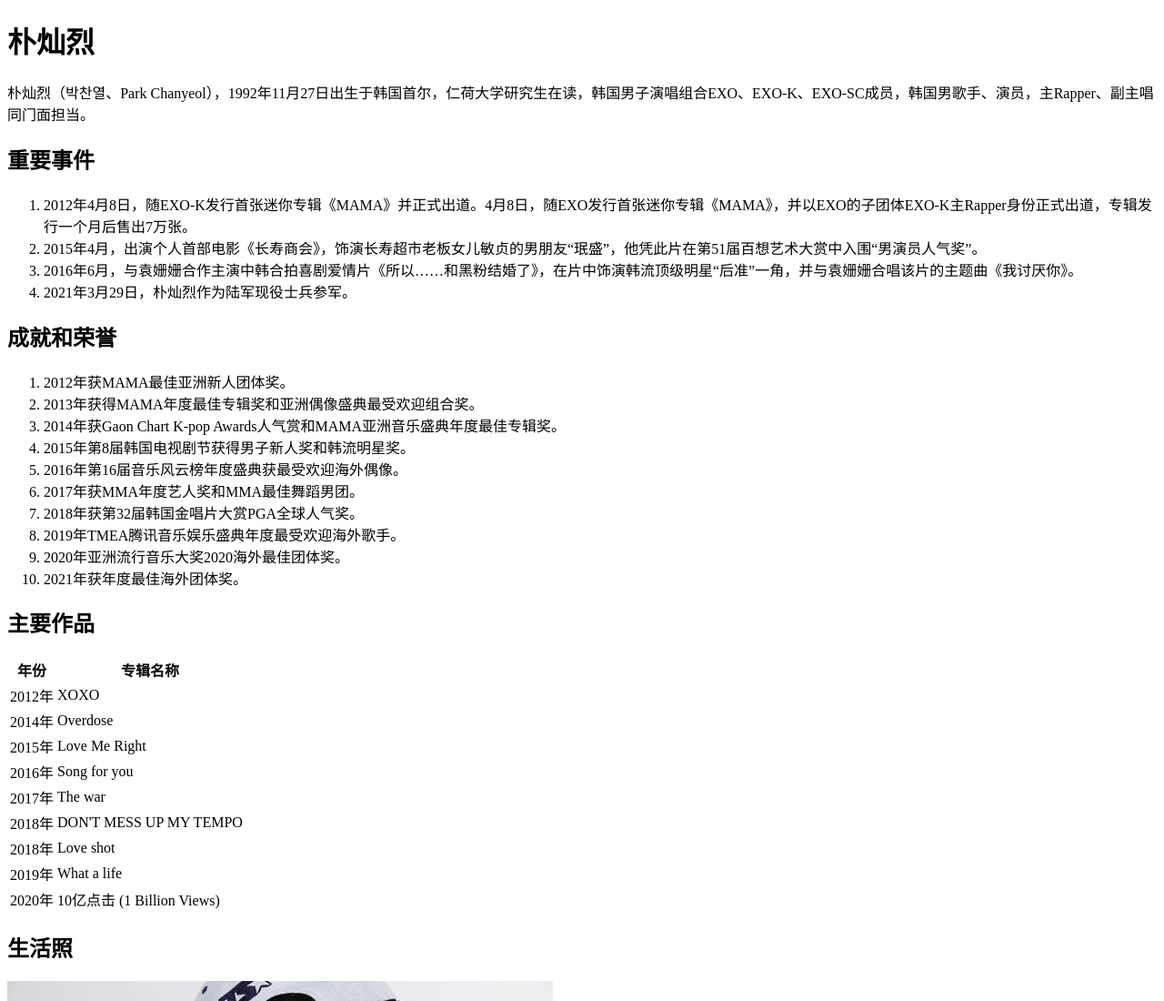
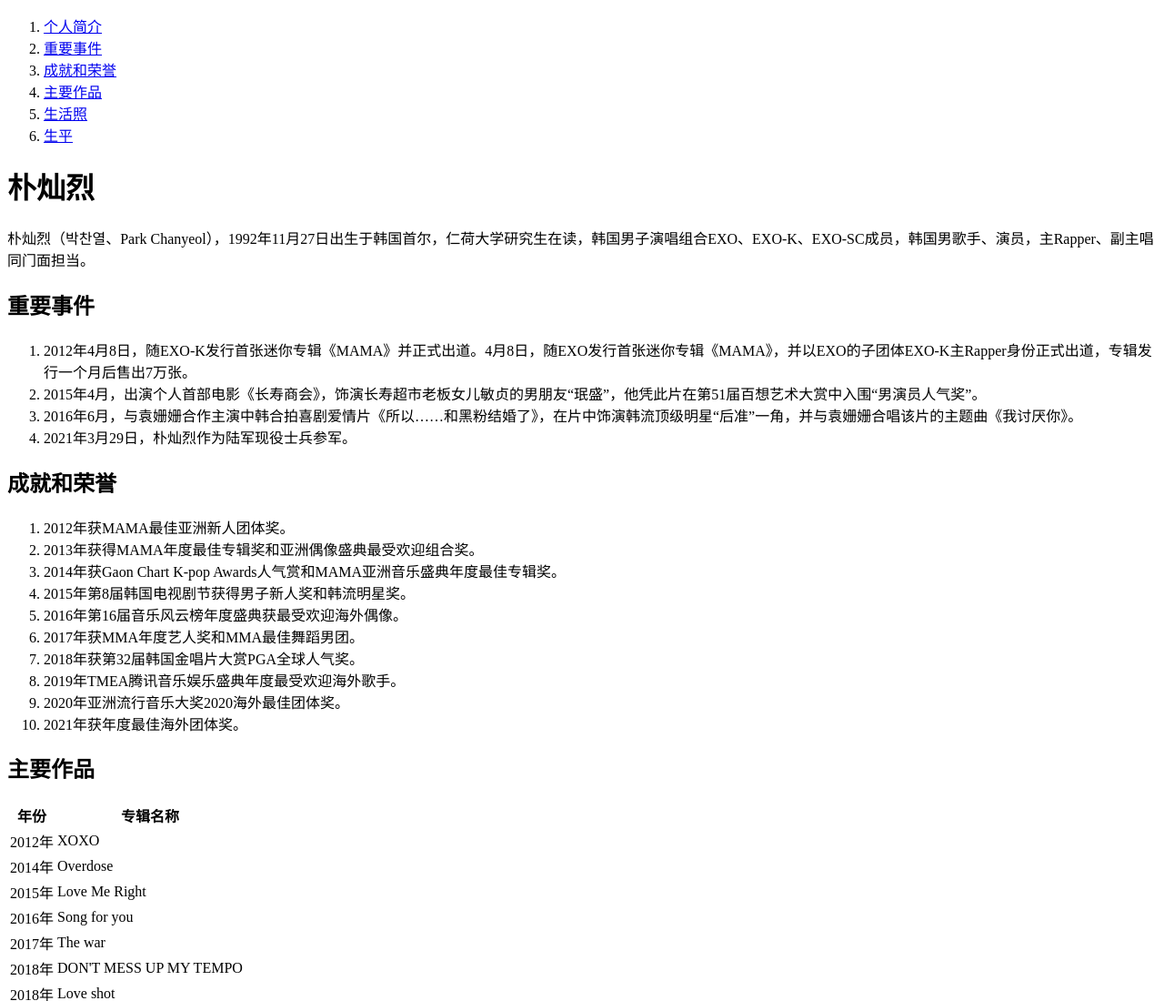
Before and after one commit to Yinjtcflm/HTML-Parkchanyrol, a plain HTML site: page index.html in a window 1280 px wide. Shown: the top 1100 px of the page at 91% size. Drawn offline with Linux system fonts and the light colour scheme.

Commit message:
添加目录

```diff
--- a/index.html
+++ b/index.html
@@ -12,11 +12,22 @@
     </style>
 </head>
 <body>
-    <h1>朴灿烈</h1>
+    <nav>
+        <ol>
+            <li><a href="#Park">个人简介</a></li>
+            <li><a href="#events">重要事件</a></li>
+            <li><a href="#awards">成就和荣誉</a></li>
+            <li><a href="#works">主要作品</a></li>
+            <li><a href="#pictures">生活照</a></li>
+            <li><a href="#life">生平</a></li>
+        </ol>
+    </nav>
+
+    <h1 id="Park">朴灿烈</h1>
     <p>
         朴灿烈（박찬열、Park Chanyeol），1992年11月27日出生于韩国首尔，仁荷大学研究生在读，韩国男子演唱组合EXO、EXO-K、EXO-SC成员，韩国男歌手、演员，主Rapper、副主唱同门面担当。
     </p>
-    <h2>重要事件</h2>
+    <h2 id="events">重要事件</h2>
     <ol>
         <li>2012年4月8日，随EXO-K发行首张迷你专辑《MAMA》并正式出道。4月8日，随EXO发行首张迷你专辑《MAMA》，并以EXO的子团体EXO-K主Rapper身份正式出道，专辑发行一个月后售出7万张。</li>
         <li>2015年4月，出演个人首部电影《长寿商会》，饰演长寿超市老板女儿敏贞的男朋友“珉盛”，他凭此片在第51届百想艺术大赏中入围“男演员人气奖”。</li>
@@ -25,7 +36,7 @@
 
 
     </ol>
-    <h2>成就和荣誉</h2>
+    <h2 id="awards">成就和荣誉</h2>
 
     <ol>
         <li>2012年获MAMA最佳亚洲新人团体奖。</li>
@@ -39,7 +50,7 @@
         <li>2020年亚洲流行音乐大奖2020海外最佳团体奖。</li>
         <li>2021年获年度最佳海外团体奖。</li>
     </ol>
-<h2>主要作品</h2>
+<h2 id="works">主要作品</h2>
     <table>
         <thead>
             <tr>
@@ -60,14 +71,14 @@
 
     </table>
 
-<h2>生活照</h2>
+<h2 id="pictures">生活照</h2>
 
     <div><img width="600" src="images/1.jpg" alt="图一"></div>
     <div><img width="600" src="images/2.jpg" alt="图二"></div>
     <div><img width="600" src="images/3.jpg" alt="图三"></div>
 
 
-<h2>生平</h2>
+<h2 id="life">生平</h2>
 <p>
     朴灿烈高中时曾与好友组建乐队。2008年，参加校服模特选拔大赛；同年，通过SMCasting System进入S.M Entertainment并成为练习生，并且与SUHO、KAI共同参演东方神起的UCC广告。
 </p>
```
